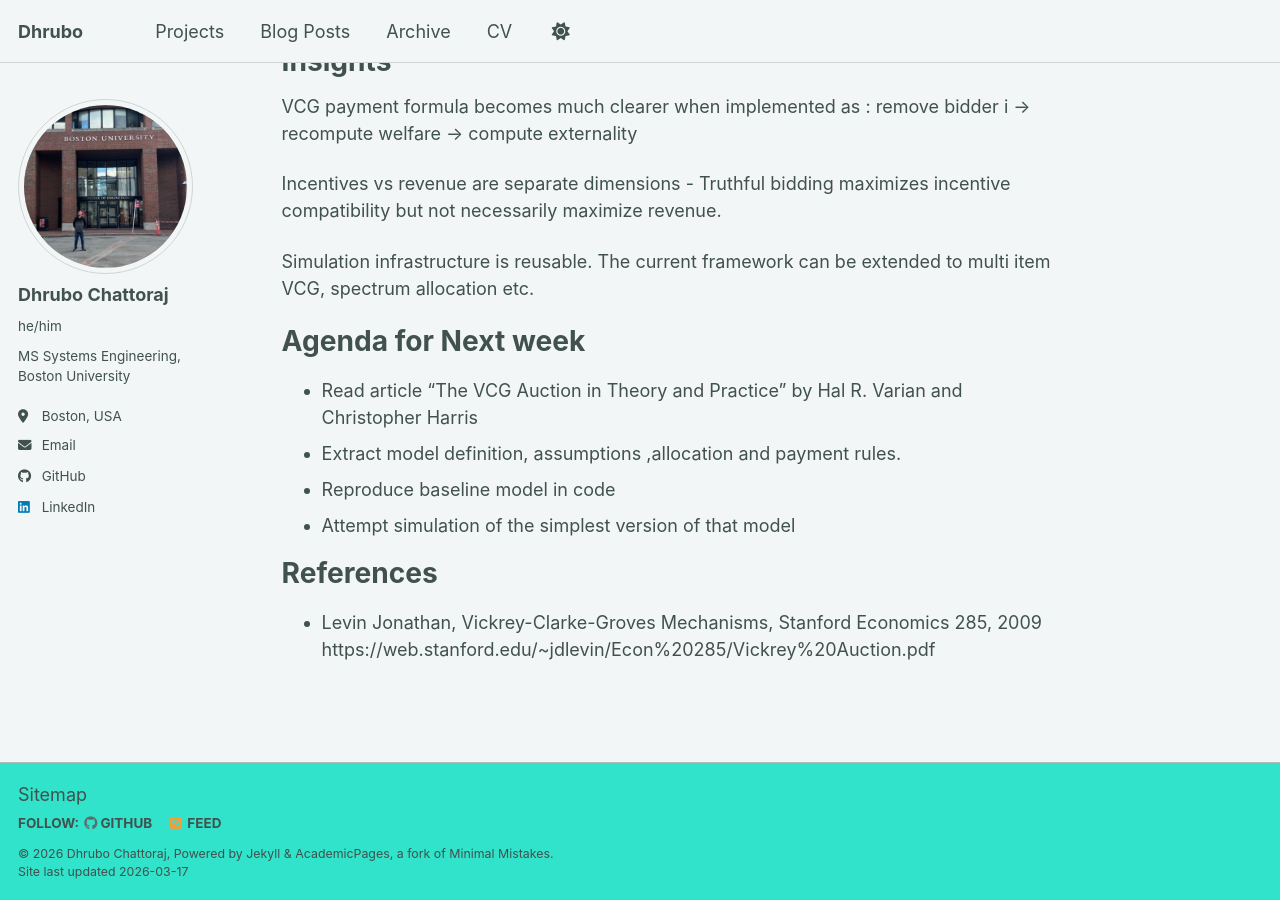
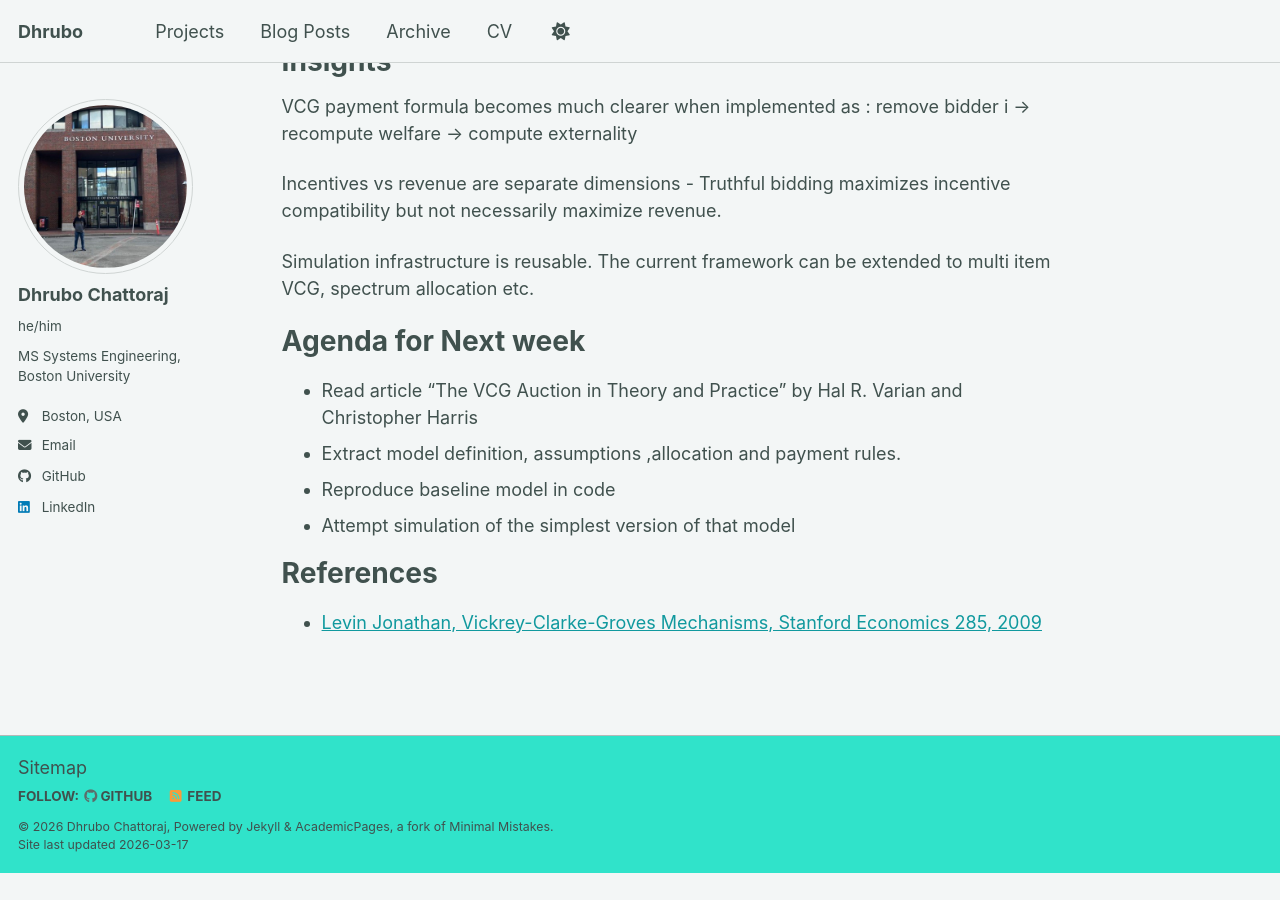
Before and after one commit to dhrubo404/dhrubo404.github.io, a Jekyll site: the page built from _pages/writeups/01_Week_1.md, in a window 1280 px wide and 900 px high, scrolled down 1281 px. Built offline with Jekyll 4.4.1, drawn with Linux system fonts in a browser that asks for light colours; a script bundle is joined from its source files by our own code; library files that are not in the unit come from our copies; after the commit the page ends 2154 px from its top, so only the background shows below that.

Commit message:
Update VCG writeups [auto]

```diff
--- a/_pages/writeups/01_Week_1.md
+++ b/_pages/writeups/01_Week_1.md
@@ -56,4 +56,4 @@ Simulation infrastructure is reusable. The current framework can be extended to
 - Attempt simulation of the simplest version of that model
 
 # References
-- Levin Jonathan, Vickrey-Clarke-Groves Mechanisms, Stanford Economics 285, 2009 https://web.stanford.edu/~jdlevin/Econ%20285/Vickrey%20Auction.pdf
+- [Levin Jonathan, Vickrey-Clarke-Groves Mechanisms, Stanford Economics 285, 2009](https://web.stanford.edu/~jdlevin/Econ%20285/Vickrey%20Auction.pdf)
```
